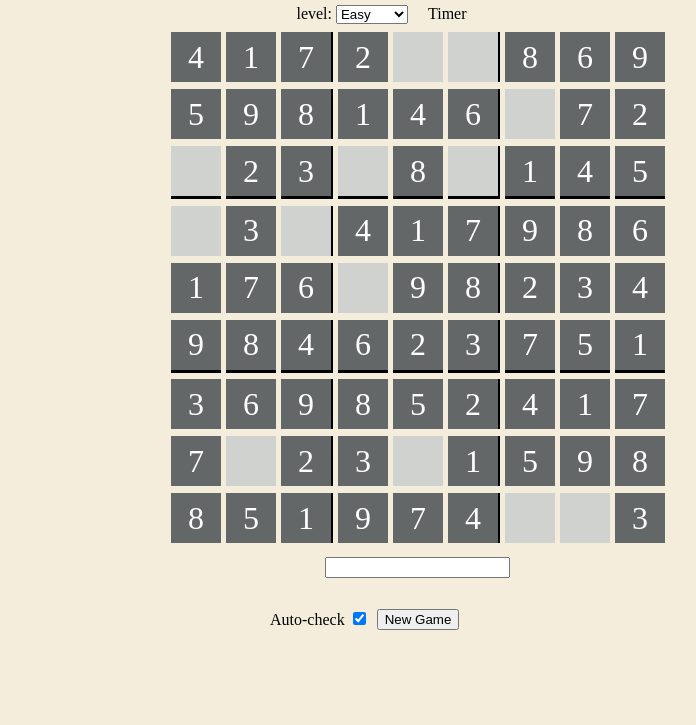
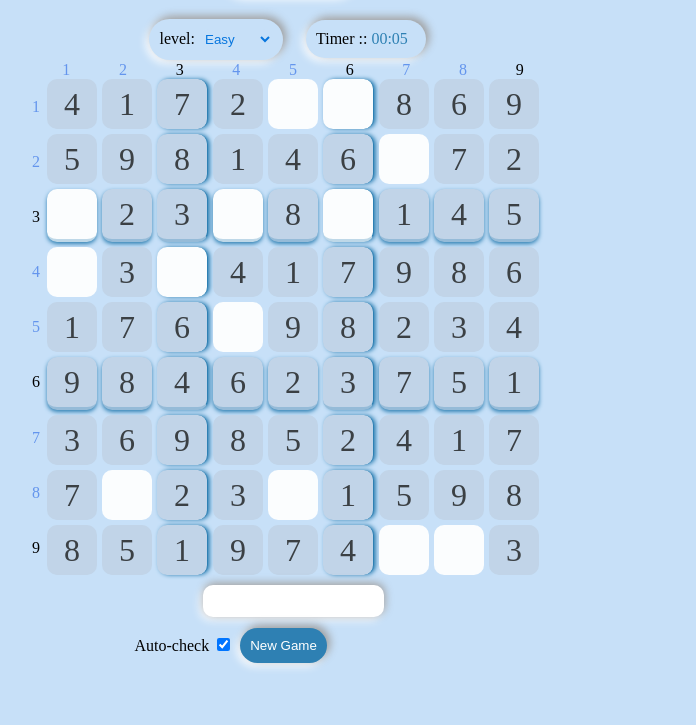
Before and after one commit to saloship/zodoku-copy, a plain HTML site: page zodoku/index.html in a window 1280 px wide. Shown: the part 91-816 px from the top of the page, without its empty margins (230-926 px from the left). Drawn offline with Linux system fonts and the light colour scheme.

Commit message:
commit till level working and newgame button working

```diff
--- a/zodoku/app.css
+++ b/zodoku/app.css
@@ -4,9 +4,11 @@
     --sudoku-cell-size:50px;
 
     --bg-main:#CFD2CF;
-    --blue:#005958;
+    --blue:#0776de;
+    --lightblue:#c7e0f8;
     --red:#EB1D36;
-    --white: #F5EDDC;
+    --white:#fbfdfe;
+    --black:#3B4044;
 
     --font-size: 2rem;
     --font-size2: 4rem;
@@ -18,7 +20,7 @@ body{
     overflow-x: hidden;
     height: 100vh;
     width: 100vw;
-    background-color:var(--white);
+    background-color:var(--lightblue);
 
 }
 
@@ -26,7 +28,8 @@ body{
     width: 100%;
     height: 100%;
     display: grid;
-    grid-template-columns: repeat(12, 1fr);
+    grid-template-columns: repeat(10, 1fr);
+    justify-content: center;
 
 
 }
@@ -34,7 +37,8 @@ body{
     .main-game{
         grid-column: 3/11;
         display: grid;
-        grid-template-rows: repeat(5,auto);
+        grid-template-rows: repeat(6,auto);
+        grid-template-columns: 4px 510px;
         grid-row: span;
         height: 100%;
         flex-direction: column;
@@ -43,22 +47,26 @@ body{
     #main-grid{
         display: grid; /* layout is defined in app.js */
         gap: var(--gap);
-        grid-row: 3/5;
+        grid-row: 4/5;
         max-width: 510px;
         grid-column: span;
     }
-
+    .main-game-sub{
+        grid-column: 2/3;
+    }
 
      #main-grid div{
         height: var(--sudoku-cell-size) ;
         width: var(--sudoku-cell-size);
-        background-color: var(--bg-main);
+        background-color: var(--white);
         color: var(--blue);
         font-size: var(--font-size);
         /*cursor: pointer;*/
          display: flex;
          justify-content: center;
         align-items: center;
+         border-radius: 10px;
+
 
 
     }
@@ -68,11 +76,17 @@ body{
          background-color: var(--white);
          color: var(--white);*/
          align-self: center;
-         margin: auto auto;
+
+         margin: 10px auto;
          display: flex;
          flex-wrap: wrap;
          gap: var(--gap);
-         grid-row: 6/7;
+         grid-row: 5/6;
+         border: none;
+         box-shadow: 1px -2px 8px #9d9d9d, -3px 3px 8px #ffffff;
+         height: 30px;
+         border-radius: 10px;
+
 
      }
      #message::after{
@@ -88,7 +102,7 @@ body{
      }
 
     .bottomBar{
-        grid-row: 8/9;
+        grid-row: 6/7;
         display: grid;
         grid-template-columns: 1fr 1fr 1fr;
 
@@ -97,9 +111,16 @@ body{
         grid-column: 1/2;
     }
 
-    #newGame{
+    #refreshButton{
+        transition: 0.4s;
         grid-column: 2/3;
         margin: 0 auto;
+        border:none;
+        padding: 10px;
+        background-color: #2e80b3;
+        color:white;
+        border-radius:40px;
+        box-shadow: 3px -3px 8px #9d9d9d, -3px 3px 8px #ffffff;
     }
 /*.sideBar{
     grid-column: 1/2;
@@ -112,8 +133,100 @@ body{
     color: #EB1D36;
 }*/
 .horizontalDivide{
-    border-bottom: 3px solid black;
+    border-bottom: 3px solid rgba(46, 128, 179,0.3);
+    /*border: solid 4px rgba(#ffffff, .03);*/
+    box-shadow: 0px 2px 4px #2e80b3;
+
 }
 .verticalDivide{
-    border-right: 2px solid black;
+    border-right: 1px solid #2e80b3;
+    box-shadow: 2px 0px 4px #2e80b3
 }
+#level{
+    transition: 0.4s;
+    margin: auto auto;
+    border-radius: 30px;
+    /*background: #c7e0f8;*/
+    color:black;
+    padding:10px;
+    display:inline-block;
+    /*background:#e0e0e0;*/
+    box-shadow:3px -3px 8px #9d9d9d, -3px 3px 8px #ffffff;
+}
+#level:hover{
+    background-color: white;
+}
+#levels{
+    background-color: #c7e0f8;
+    border: none;
+    color: var(--blue);
+    border-radius: 30px;
+    padding: 2px;
+}
+#seconds {
+    border-radius: 30px;
+    /*background: #c7e0f8;*/
+    color: black;
+    padding:10px;
+    width:100px;
+    margin:3px;
+    display:inline-block;
+    /*background:#e0e0e0;*/
+    box-shadow:3px -3px 8px #9d9d9d, -3px 3px 8px #ffffff;
+}
+#time{
+    color: #2e80b3;
+}
+h1{
+    box-shadow:1px -3px 6px #9d9d9d, -3px 3px 8px #ffffff;
+    padding: 10px 20px;
+    border-radius: 30px;
+    color: var(--black);
+}
+#refreshButton:hover{
+color: #2e80b3;
+background-color: white;
+}
+#autoCheck{
+    margin-right: 10px;
+   margin-top: 10px;
+}
+.guideNum{
+    width: 100%;
+    max-width: 510px;
+    flex-direction: row;
+    display: grid;
+    grid-template-columns: repeat(9,1fr);
+    justify-content: space-between;
+    grid-row: 3/4;
+}
+.num{
+    display: flex;
+    color: cornflowerblue;
+    font-size: 1em;
+    justify-content: center;
+}
+.guideNumRow{
+grid-column: 1/2;
+grid-row: 4/5;
+    width: 100%;
+   display: flex;
+    flex-direction: column;
+    justify-content: space-around;
+
+
+
+}
+#topPadding{
+    grid-column: 1/2;
+    grid-row: 1/4;
+
+}
+#bottomPadding{
+    grid-column: 1/2;
+    grid-row: 5/7 ;
+
+}
+.num:nth-child(3n){
+    color: black;
+}
--- a/zodoku/app.js
+++ b/zodoku/app.js
@@ -223,10 +223,11 @@ const clearTheBoard = ()=>{
             let cellId = (i + 1) + "-" + (j + 1);
             clearCell = document.getElementById(cellId)
             clearCell.innerHTML ="";
-            clearCell.style.background ="grey"
+            clearCell.style.background ="var(--white)"
 
         }
     }
+    timer();
     displayGameBoard()
 }
 
@@ -255,8 +256,8 @@ const displayGameBoard = ()=>{
                     puzzleDigits.innerHTML = value;
                 // puzzleDigits.classList.add("bolder");
 
-                puzzleDigits.style.color = "white";
-                puzzleDigits.style.background = "#646767";
+                puzzleDigits.style.color = "#3B4044";
+                puzzleDigits.style.background = "#C1D4E8";
 
             }
             else {
@@ -306,7 +307,7 @@ function autoInputCheck(r,c,n){
         console.log("passed true")
     }
     else {
-        alert("not valid in put");
+        alert("err think harder");
         console.log(positionValid());
         console.log(inputValid());
         console.log(matchAnswer());
@@ -499,3 +500,74 @@ function boxesGood(board){
     }
     return true
 }
+
+window.addEventListener("load", timer);
+
+ function timer() {
+    const clock = document.getElementById("time");
+    let time = -1, intervalId;
+    function incrementTime() {
+        time++;
+        clock.textContent =
+            ("0" + Math.trunc(time / 60)).slice(-2) +
+            ":" + ("0" + (time % 60)).slice(-2);
+    }
+    incrementTime();
+    intervalId = setInterval(incrementTime, 1000);
+}
+/*
+window.addEventListener("load", function() {
+
+    var seconds = 0;
+    var tens = 0;
+    var appendTens = document.getElementById("tens")
+    var appendSeconds = document.getElementById("seconds")
+
+    //start
+        clearInterval(Interval);
+        let Interval = setInterval(startTimer, 10);
+
+
+
+function startTimer () {
+    tens++;
+
+    if(tens <= 9){
+        appendTens.innerHTML = "0" + tens;
+    }
+
+    if (tens > 9){
+        appendTens.innerHTML = tens;
+
+    }
+
+    if (tens > 99) {
+        console.log("seconds");
+        seconds++;
+        appendSeconds.innerHTML = "0" + seconds;
+        tens = 0;
+        appendTens.innerHTML = "0" + 0;
+    }
+
+    if (seconds > 9){
+        var second = seconds.toString()
+        appendSeconds.innerHTML = second;
+    }
+
+}
+
+
+})
+//stop
+clearInterval(Interval);
+
+//reset
+onresets = function () {
+    clearInterval(Interval);
+    tens = "00";
+    seconds = "00";
+    appendTens.innerHTML = tens;
+    appendSeconds.innerHTML = seconds;
+}
+
+*/
--- a/zodoku/index.html
+++ b/zodoku/index.html
@@ -10,6 +10,21 @@
 <body>
 <div class="main">
         <div class="main-game">
+            <div id="topPadding"></div>
+            <div class="guideNumRow">
+
+                <div class="num">1</div>
+                <div class="num">2</div>
+                <div class="num">3</div>
+                <div class="num">4</div>
+                <div class="num">5</div>
+                <div class="num">6</div>
+                <div class="num">7</div>
+                <div class="num">8</div>
+                <div class="num">9</div>
+
+            </div>
+            <div id="bottomPadding"></div>
             <h1>Zodoku</h1>
             <div id="help"></div>
             <br>
@@ -24,9 +39,23 @@
                     </select>
                 </div>
 
-                <div id="timer">Timer</div>
+                <span id="seconds">Timer ::   <span id="time" >00:00</span></span>
+<!--                    <p id="timer"> Timer:<span id="seconds">00</span>:<span id="tens">00</span></p>-->
+
             </div>
             <br>
+            <div class="guideNum">
+                <div class="num">1</div>
+                <div class="num">2</div>
+                <div class="num">3</div>
+                <div class="num">4</div>
+                <div class="num">5</div>
+                <div class="num">6</div>
+                <div class="num">7</div>
+                <div class="num">8</div>
+                <div class="num">9</div>
+            </div>
+
             <div id="main-grid"></div>
             <br>
             <input type="text" id="message" maxlength="3" onchange="takeInput()">
@@ -38,11 +67,13 @@
                     <input type="checkbox" id="autoCheck" checked>
                     </div>
                     <div id="newGame">
-                        <button type="button" onclick="setGameBoard()">New Game</button>
+                        <button type="button" onclick="setGameBoard()" id="refreshButton">New Game</button>
                     </div>
                 </div>
+
         </div>
-    <div class="sideBar"></div>
+
+
 
 </div>
 
```
